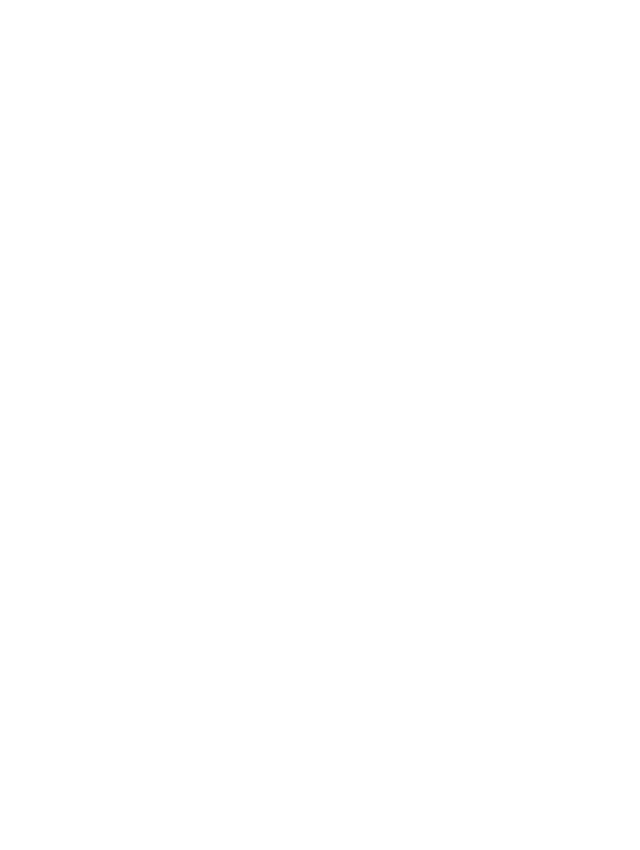
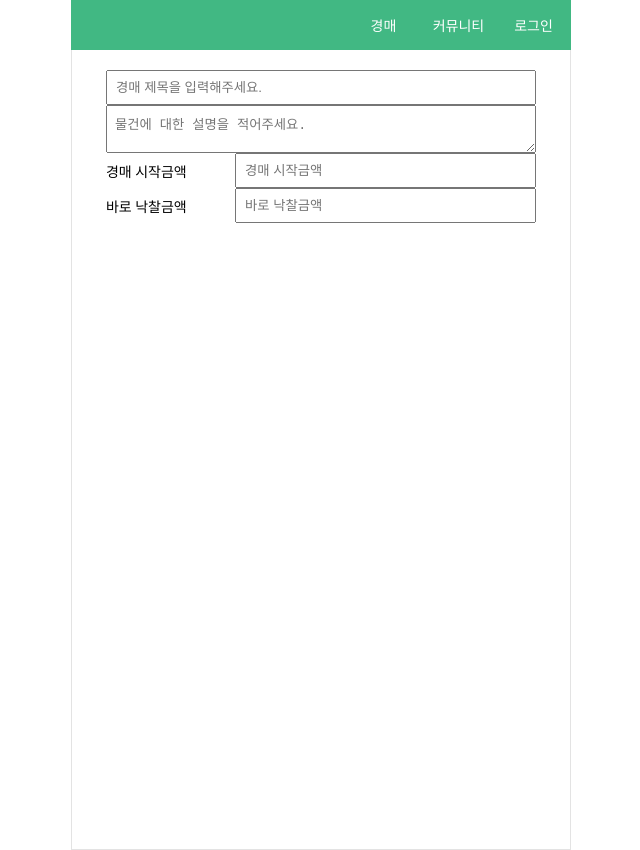
Before and after one commit to ttap0704/vue-aution, a Vue app: page /auction/register in a window 1280 px wide. Before the commit this address had no page. Shown: the whole page, without its empty margins (319-959 px from the left). Before the commit the page ends 800 px from the top, so only its background shows below. Built offline with nearby package versions, Linux system fonts and the light colour scheme.

Commit message:
캐쉬 충전 기능

```diff
--- a/src/assets/sass/components.scss
+++ b/src/assets/sass/components.scss
@@ -5,3 +5,18 @@
   border: 1px solid #e3e3e3;
   border-top: none;
 }
+
+.util_box {
+  width: 100%;
+  height: 30px;
+  margin-bottom: 20px;
+  button {
+    width: 75px;
+    height: 25px;
+    background-color: #34495e;
+    border-color: #34495e;
+    color: #fff;
+    float: right;
+    cursor: pointer;
+  }
+}
--- a/src/router/index.js
+++ b/src/router/index.js
@@ -12,6 +12,12 @@ const routes = [
     path: "/auction",
     meta: { layout: "LayoutDefault" },
     component: () => import("@/views/Auction/Index"),
+  },
+  {
+    name: "register",
+    path: "/auction/register",
+    meta: { layout: "LayoutDefault" },
+    component: () => import("@/views/Auction/Register"),
   },
   {
     name: "comunity",
--- a/src/store/models/user.js
+++ b/src/store/models/user.js
@@ -22,12 +22,18 @@ const mutations = {
     state.name = data.name;
     state.nick = data.nick;
     state.cash = data.cash;
+  },
+  UPDATE_USER_CASH (state, cash) {
+    state.cash = cash;
   }
 }
 
 const actions = {
   setUserInfo({commit}, payload) {
     commit("SET_USER_INFO", payload)
+  },
+  updateUserCash({commit}, payload) {
+    commit("UPDATE_USER_CASH", payload)
   }
 }
 
--- a/src/views/Auction/Index.vue
+++ b/src/views/Auction/Index.vue
@@ -1,14 +1,30 @@
 <template>
   <div class="contents_container">
+    <div class="util_box">
+      <button @click="registerStuff">상품 등록</button>
+    </div>
     <list></list>
   </div>
 </template>
 <script>
 import List from "@/components/List.vue";
 
+import { mapGetters } from "vuex"
 export default {
   components: {
     List,
+  },
+  computed: {
+    ...mapGetters("Login", ["loginPass"])
+  },
+  methods: {
+    registerStuff() {
+      if (!this.loginPass) {
+        alert("로그인 해주세요.");
+        return false;
+      }
+      this.$router.push({name: 'register'})
+    }
   },
   created() {
     this.$axios
--- /dev/null
+++ b/src/views/Auction/Register.vue
@@ -0,0 +1,65 @@
+<template>
+  <div class="contents_container">
+    <form>
+      <div class="contents">
+        <input type="text" placeholder="경매 제목을 입력해주세요." />
+      </div>
+      <div class="contents">
+        <textarea placeholder="물건에 대한 설명을 적어주세요." />
+      </div>
+      <div class="contents-half">
+        <div>
+          <span>경매 시작금액</span>
+          <input type="number" placeholder="경매 시작금액" />
+        </div>
+        <div>
+          <span>바로 낙찰금액</span>
+          <input type="number" placeholder="바로 낙찰금액" />
+        </div>
+      </div>
+    </form>
+  </div>
+</template>
+
+<script>
+export default {};
+</script>
+
+<style lang="scss" scoped>
+form {
+  width: 90%;
+  margin: 0 auto;
+  display: flex;
+  flex-direction: column;
+  .contents {
+    width: 100%;
+    display: flex;
+    flex-direction: row;
+    align-items: center;
+    justify-content: space-between;
+    font-size: 16px;
+    input,
+    textarea {
+      width: 100%;
+      padding: 8px;
+    }
+  }
+  .contents-half {
+    width: 100%;
+    display: flex;
+    flex-direction: column;
+    div {
+      display: flex;
+      justify-content: space-between;
+      align-items: center;
+      input {
+        width: 70%;
+        padding: 8px;
+      }
+    }
+  }
+  input {
+    height: 35px;
+  }
+}
+</style>
--- a/src/views/Comunity/Details.vue
+++ b/src/views/Comunity/Details.vue
@@ -1,5 +1,5 @@
 <template>
-  <div id="detail_container">
+  <div class="contents_container">
     <h2 style="border-bottom: 1px solid #eee; padding: 12px !important">{{ detail.title }}</h2>
     <p style="font-size: 16px; padding: 12px;">{{ detail.content }}</p>
     <span style="float: right">{{ detail.created_at }}</span> <br>
--- a/src/views/Comunity/Write.vue
+++ b/src/views/Comunity/Write.vue
@@ -1,4 +1,5 @@
 <template>
+  <div class="contents_container">
     <form id="post_write_form" @submit.prevent.stop="onSubmit">
       <input
         type="text"
@@ -9,6 +10,7 @@
       <textarea placeholder="내용을 입력해주세요." v-model="post.content" />
       <button type="submit">작성하기</button>
     </form>
+  </div>
 </template>
 
 <script>
@@ -46,8 +48,8 @@ export default {
           console.log(data.data.post_id);
 
           if (data.data.post_id > 0) {
-          alert('게시글이 등록되었습니다.')
-          this.$router.push({name: "comunity"})
+            alert("게시글이 등록되었습니다.");
+            this.$router.push({ name: "comunity" });
           }
         })
         .catch((error) => {
--- a/src/views/User/Cash.vue
+++ b/src/views/User/Cash.vue
@@ -1,23 +1,68 @@
 <template>
-  <form @submit.prevent.stop="onSubmit">
-    <div style="display: flex; justify-content: space-between; align-items: center">
-      <h2>금액</h2>
-      <input type="number" placeholder="숫자만 입력해주세요." v-model="cash" />
-    </div>
-    <button type="submit">충전</button>
-  </form>
+  <div class="contents_container">
+    <form @submit.prevent.stop="onSubmit">
+      <div
+        style="
+          display: flex;
+          justify-content: space-between;
+          align-items: center;
+        "
+      >
+        <h2>금액</h2>
+        <input
+          type="number"
+          placeholder="숫자만 입력해주세요."
+          v-model="cash"
+        />
+      </div>
+      <button type="submit">충전</button>
+    </form>
+  </div>
 </template>
 
 <script>
+import { mapGetters, mapActions } from "vuex";
+
 export default {
   data() {
     return {
-      cash: 0
-    }
+      cash: 0,
+      totalCash: 0,
+    };
+  },
+  computed: {
+    ...mapGetters("User", ["userInfo"]),
   },
   methods: {
+    ...mapActions("User", ["updateUserCash"]),
     onSubmit() {
-      console.log(this.cash)
+      console.log(this.userInfo);
+      this.totalCash = Number(this.cash) + Number(this.userInfo.cash);
+      const data = {
+        cash: this.totalCash,
+        id: this.userInfo.cid,
+      };
+
+      this.$axios
+        .post(`${this.$host}/users/cash`, data)
+        .then((data) => {
+          console.log(data);
+          if (data.data.pass == true) {
+            this.updateUserCash(this.totalCash);
+            alert('캐쉬가 충전되었습니다.')
+            this.$router.push({name: "info"})
+          } else {
+            alert("실패")
+          }
+        })
+        .catch((error) => {
+          console.error(error);
+        });
+    },
+  },
+  created () {
+    if (this.userInfo.cid == undefined) {
+      this.$router.push({path: '/'})
     }
   }
 };
@@ -26,13 +71,12 @@ export default {
 <style lang="scss" scoped>
 form {
   width: 100%;
-  height: 150px;
+  height: 170px;
   margin: 0px auto;
   padding: 30px 10%;
   display: flex;
   flex-direction: column;
   justify-content: space-between;
-  border: 1px solid #eee;
   input {
     width: 85%;
     border-width: 1px;
@@ -43,7 +87,7 @@ form {
   }
   button {
     width: 100%;
-    height: 30px;
+    height: 40px;
     border-radius: 10px;
     background-color: #34495e;
     border-color: #34495e;
--- a/src/views/User/Info.vue
+++ b/src/views/User/Info.vue
@@ -1,5 +1,5 @@
 <template>
-  <div>
+  <div class="contents_container">
     <h1 class="text-center" style="padding: 40px 0">내 정보</h1>
     <div class="user_info_container">
       <h2>닉네임: {{ userInfo.nick }}</h2>
@@ -21,7 +21,7 @@ export default {
   },
   created() {
     if (this.userInfo.cid == undefined) {
-      this.$router.push({name: 'login'});
+      this.$router.push({path: '/'});
     }
   }
 };
```
Lines whose indentation alone changed are shown as unchanged.
